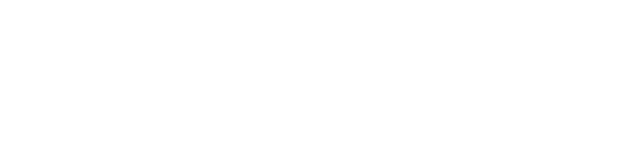
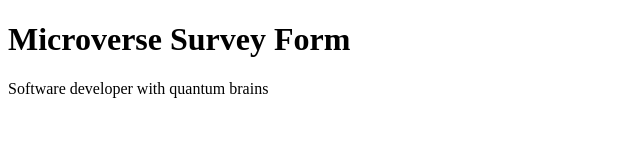
Before and after one commit to rexthecoder/Joes_rex, a plain HTML site: page index.html in a window 1280 px wide. Shown: the whole page, without its empty margins (0-640 px from the left). Drawn offline with Linux system fonts and the light colour scheme.

Commit message:
Add short description

```diff
--- a/index.html
+++ b/index.html
@@ -8,7 +8,8 @@
   </head>
   <body>
     <h1 id="title">
-
+      Microverse Survey Form
     </h1>
+    <p>Software developer with quantum brains</p>
   </body>
 </html>
```
